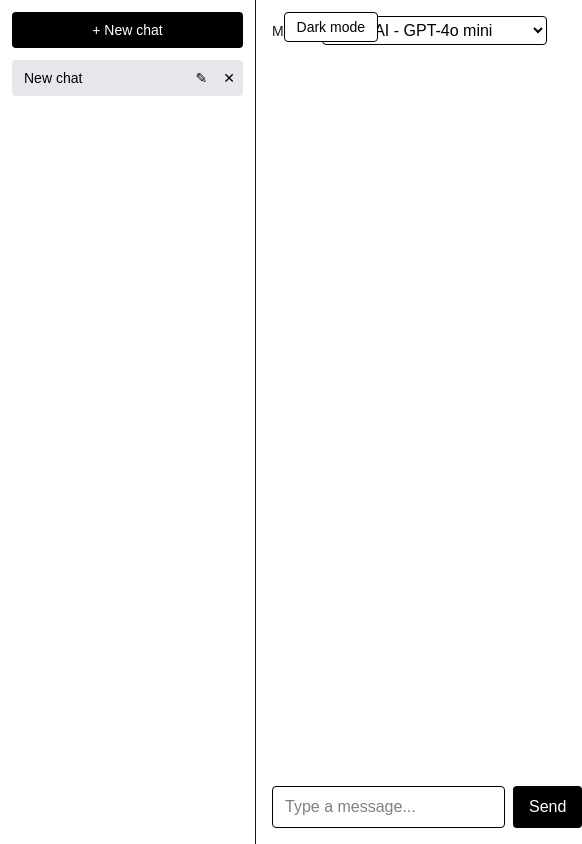
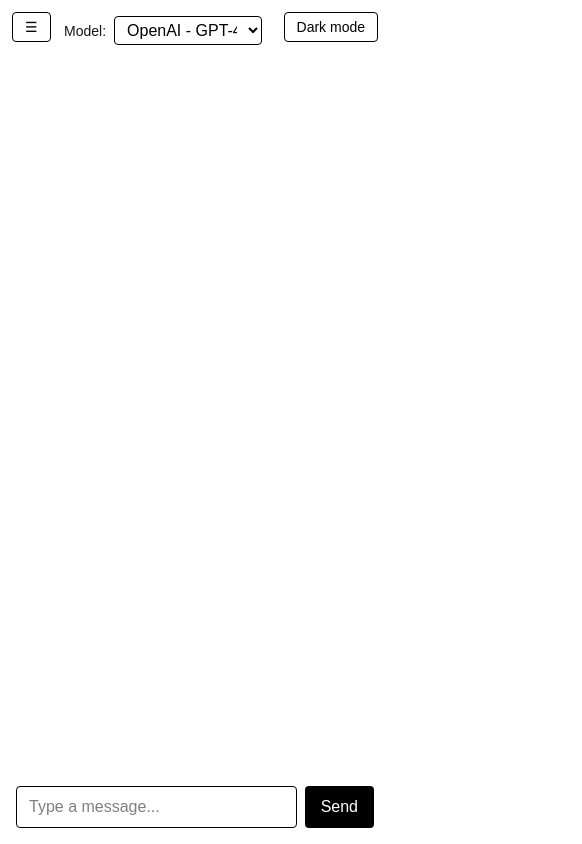
Before and after one commit to hussenfarhat22/AI_CHAT, a Next.js app: page / in a window 390 px wide. Shown: the whole page, 582 px wide, since content can reach past the window. Built offline with nearby package versions, Linux system fonts and the light colour scheme.

Commit message:
Add responsive layout

```diff
--- a/src/app/page.tsx
+++ b/src/app/page.tsx
@@ -17,6 +17,7 @@ export default function Home() {
   const [conversations, setConversations] = useState<Conversation[]>([]);
   const [activeId, setActiveId] = useState<string | null>(null);
   const [loaded, setLoaded] = useState(false);
+  const [menuOpen, setMenuOpen] = useState(false);
 
   // Load the saved chats once, after the page opens.
   useEffect(() => {
@@ -86,16 +87,43 @@ export default function Home() {
   if (!loaded || !active) return null;
 
    return (
-    <div className="flex h-screen">
+    <div className="flex h-dvh">
+      <div
+        className={`fixed inset-y-0 left-0 z-30 bg-background transition-transform md:static md:translate-x-0 ${
+          menuOpen ? "translate-x-0" : "-translate-x-full"
+        }`}
+      >
         <Sidebar
           conversations={conversations}
           activeId={active.id}
-        onNew={handleNew}
-        onSelect={setActiveId}
+          onNew={() => {
+            handleNew();
+            setMenuOpen(false);
+          }}
+          onSelect={(id) => {
+            setActiveId(id);
+            setMenuOpen(false);
+          }}
           onRename={handleRename}
           onDelete={handleDelete}
         />
+      </div>
+
+      {menuOpen && (
+        <div
+          className="fixed inset-0 z-20 bg-black/40 md:hidden"
+          onClick={() => setMenuOpen(false)}
+        />
+      )}
+
       <div className="relative min-w-0 flex-1">
+        <button
+          onClick={() => setMenuOpen(true)}
+          aria-label="Open chat list"
+          className="absolute left-3 top-3 z-10 rounded border bg-white px-3 py-1 text-sm text-black md:hidden dark:bg-gray-800 dark:text-white"
+        >
+          ☰
+        </button>
         <div className="absolute right-3 top-3 z-10">
           <ThemeToggle />
         </div>
--- a/src/components/Chat.tsx
+++ b/src/components/Chat.tsx
@@ -39,7 +39,7 @@ export default function Chat({
 
   return (
     <main className="mx-auto flex h-full w-full max-w-2xl flex-col p-4">
-      <div className="mb-4 flex items-center gap-2">
+      <div className="mb-4 flex items-center gap-2 pl-12 pr-28 md:pl-0">
         <label htmlFor="model" className="text-sm font-medium">
           Model:
         </label>
@@ -47,7 +47,7 @@ export default function Chat({
           id="model"
           value={modelId}
           onChange={(e) => setModelId(e.target.value)}
-          className="rounded border bg-white px-2 py-1 text-black dark:bg-gray-800 dark:text-white"
+          className="min-w-0 rounded border bg-white px-2 py-1 text-black dark:bg-gray-800 dark:text-white "
         >
           {MODELS.map((model) => (
             <option key={model.id} value={model.id}>
@@ -71,7 +71,7 @@ export default function Chat({
                 <div className="mb-1 text-xs text-gray-500">{modelName}</div>
               )}
               <div
-  className={`inline-block max-w-[85%] rounded-lg dark:bg-gray-700 dark:text-white ${
+  className={`inline-block break-words max-w-[85%] rounded-lg dark:bg-gray-700 dark:text-white ${
     message.role === "user" ? "whitespace-pre-wrap" : ""
   }`}
 >
--- a/src/components/Sidebar.tsx
+++ b/src/components/Sidebar.tsx
@@ -41,7 +41,7 @@ export default function Sidebar({
   }
 
   return (
-    <aside className="flex w-64 shrink-0 flex-col border-r p-3">
+    <aside className="flex h-full w-64 shrink-0 flex-col border-r p-3">
       <button
         onClick={onNew}
         className="mb-3 rounded bg-black px-3 py-2 text-sm text-white dark:bg-white dark:text-black"
```
Lines whose indentation alone changed are shown as unchanged.
